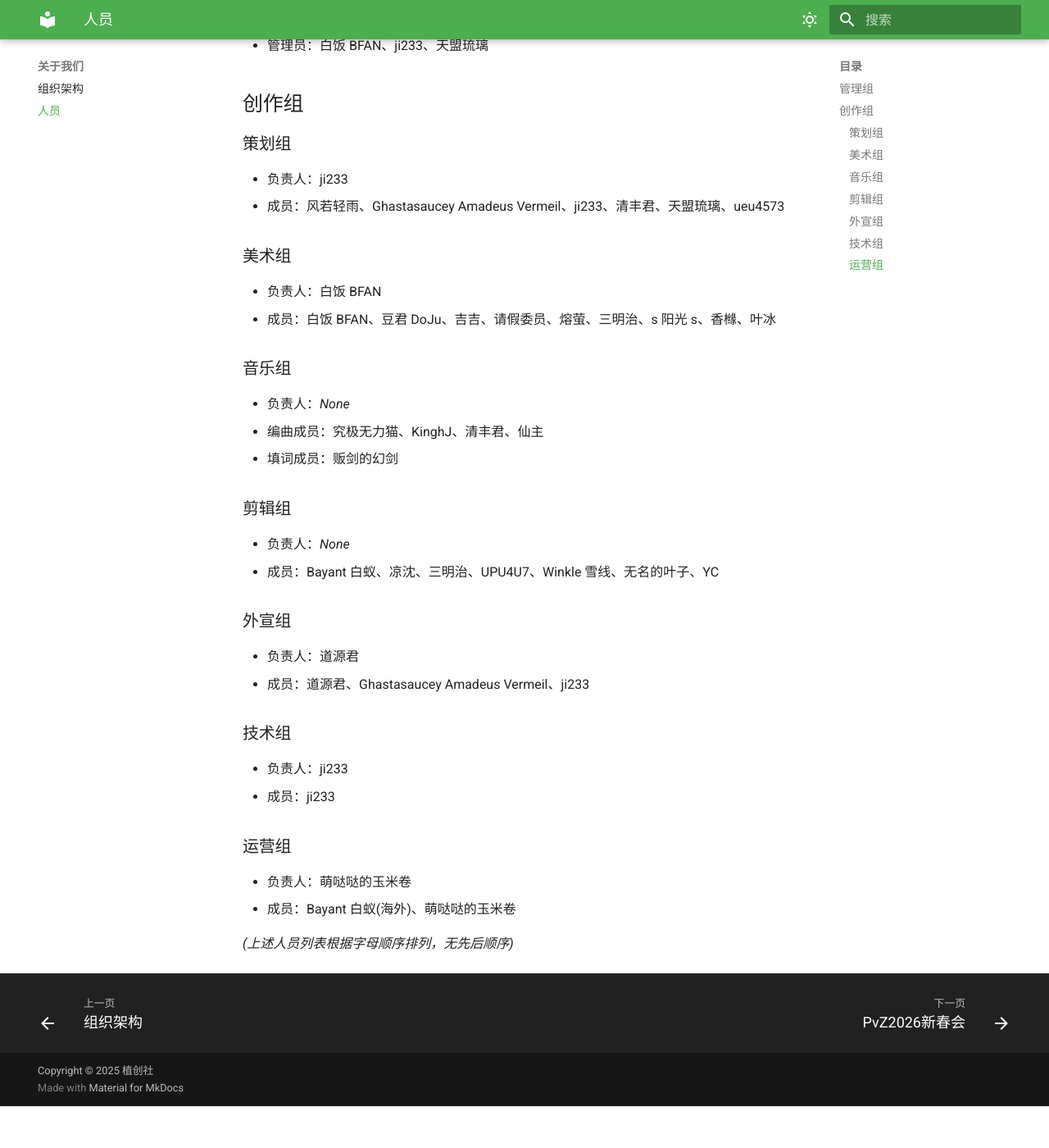
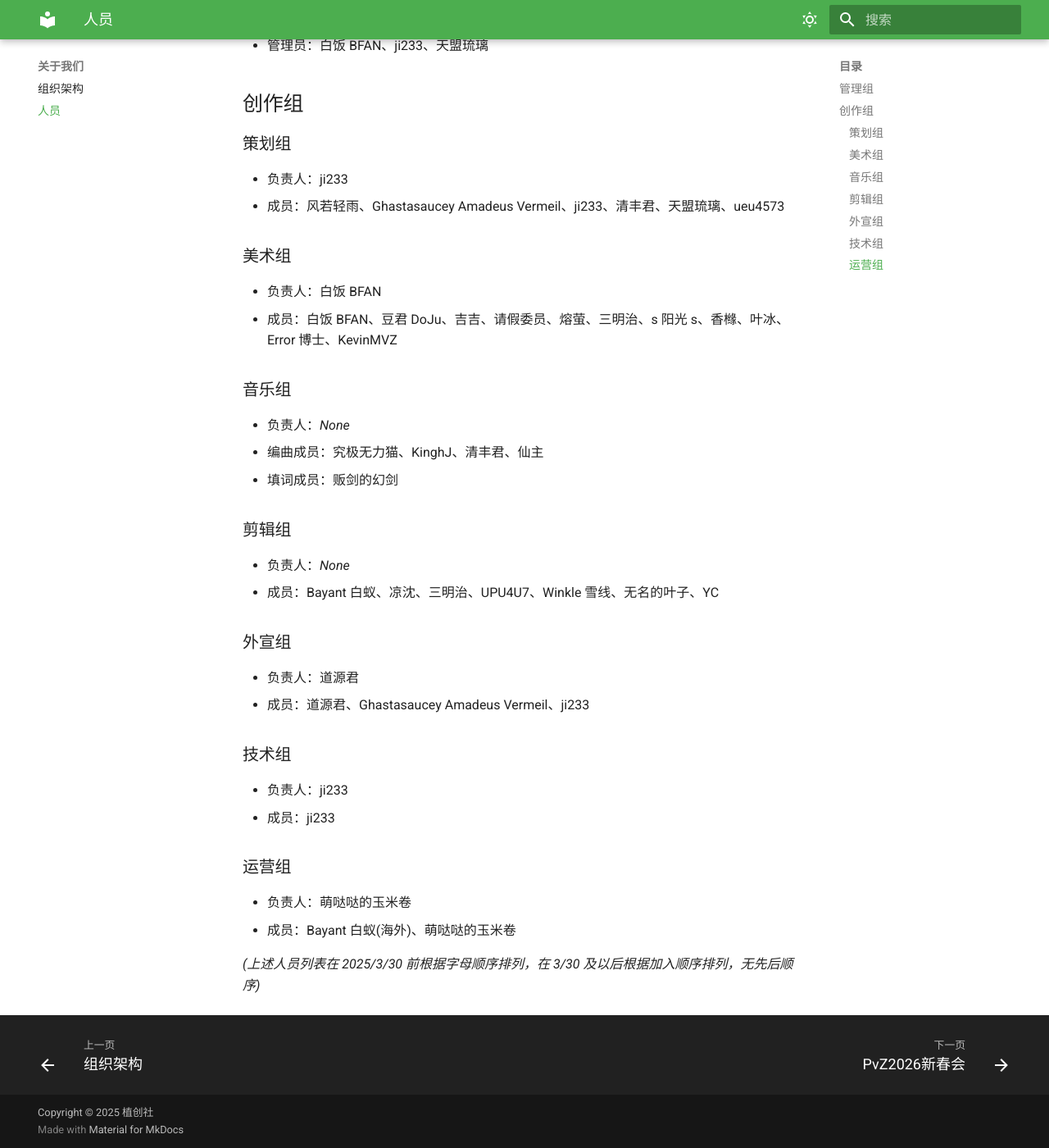
Before and after one commit to ji233-Sun/ZCS_Official_Site, an MkDocs documentation site: the page built from docs/about/staff.md, in a window 1280 px wide and 1400 px high, scrolled down 269 px. Shown: the whole window at 82% size. Built offline with MkDocs 1.6.1 and Material for MkDocs 9.7.7, drawn with Linux system fonts in a browser that asks for light colours; before the commit the page ends 1618 px from its top, so only the background shows below that.

Commit message:
feat: update staff member list and sorting criteria in staff.md

```diff
--- a/docs/about/staff.md
+++ b/docs/about/staff.md
@@ -15,7 +15,7 @@
 ### 美术组
 
 - 负责人：白饭 BFAN
-- 成员：白饭 BFAN、豆君 DoJu、吉吉、请假委员、熔萤、三明治、s 阳光 s、香橼、叶冰
+- 成员：白饭 BFAN、豆君 DoJu、吉吉、请假委员、熔萤、三明治、s 阳光 s、香橼、叶冰、Error 博士、KevinMVZ
 
 ### 音乐组
 
@@ -43,4 +43,4 @@
 - 负责人：萌哒哒的玉米卷
 - 成员：Bayant 白蚁(海外)、萌哒哒的玉米卷
 
-_(上述人员列表根据字母顺序排列，无先后顺序)_
+_(上述人员列表在 2025/3/30 前根据字母顺序排列，在 3/30 及以后根据加入顺序排列，无先后顺序)_
```
